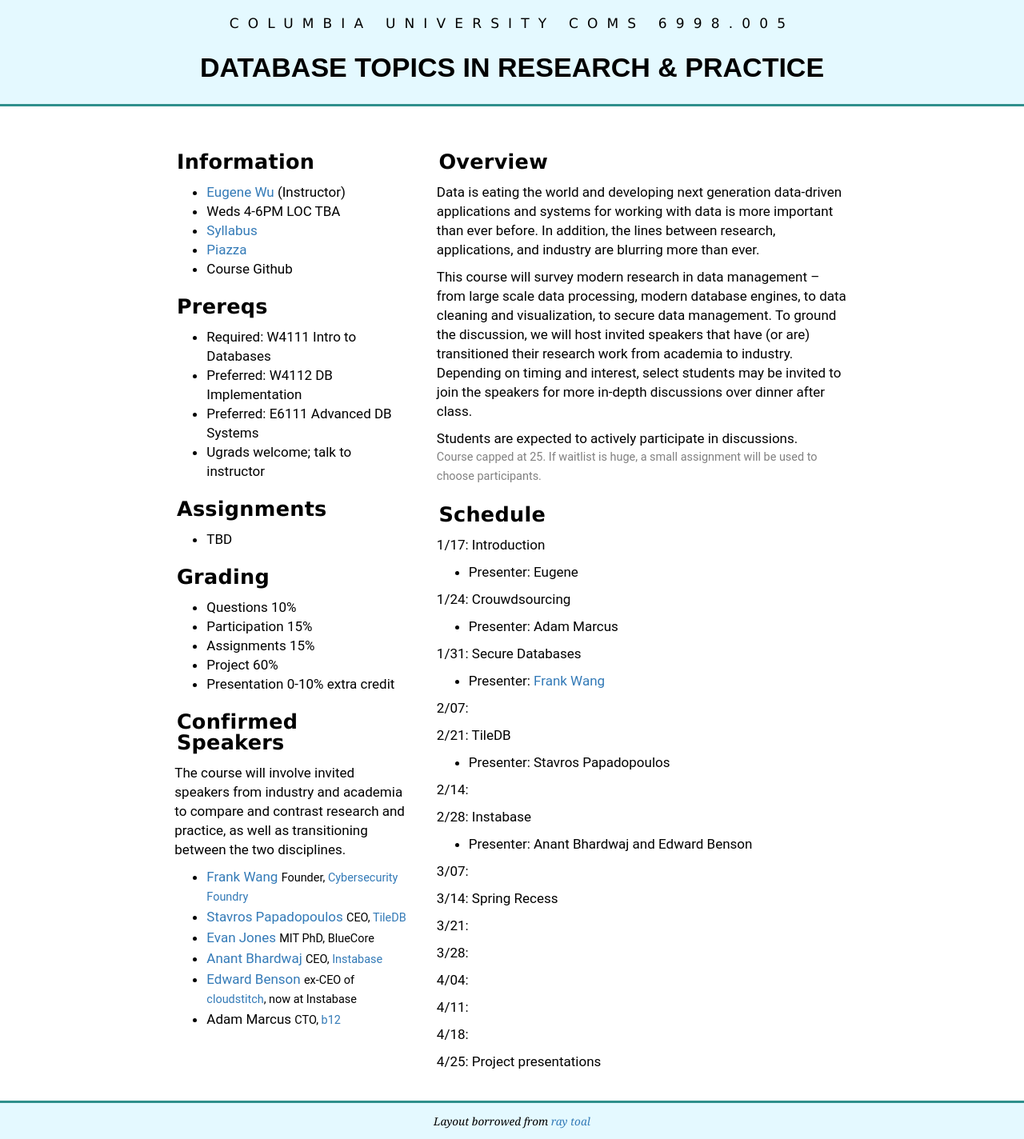
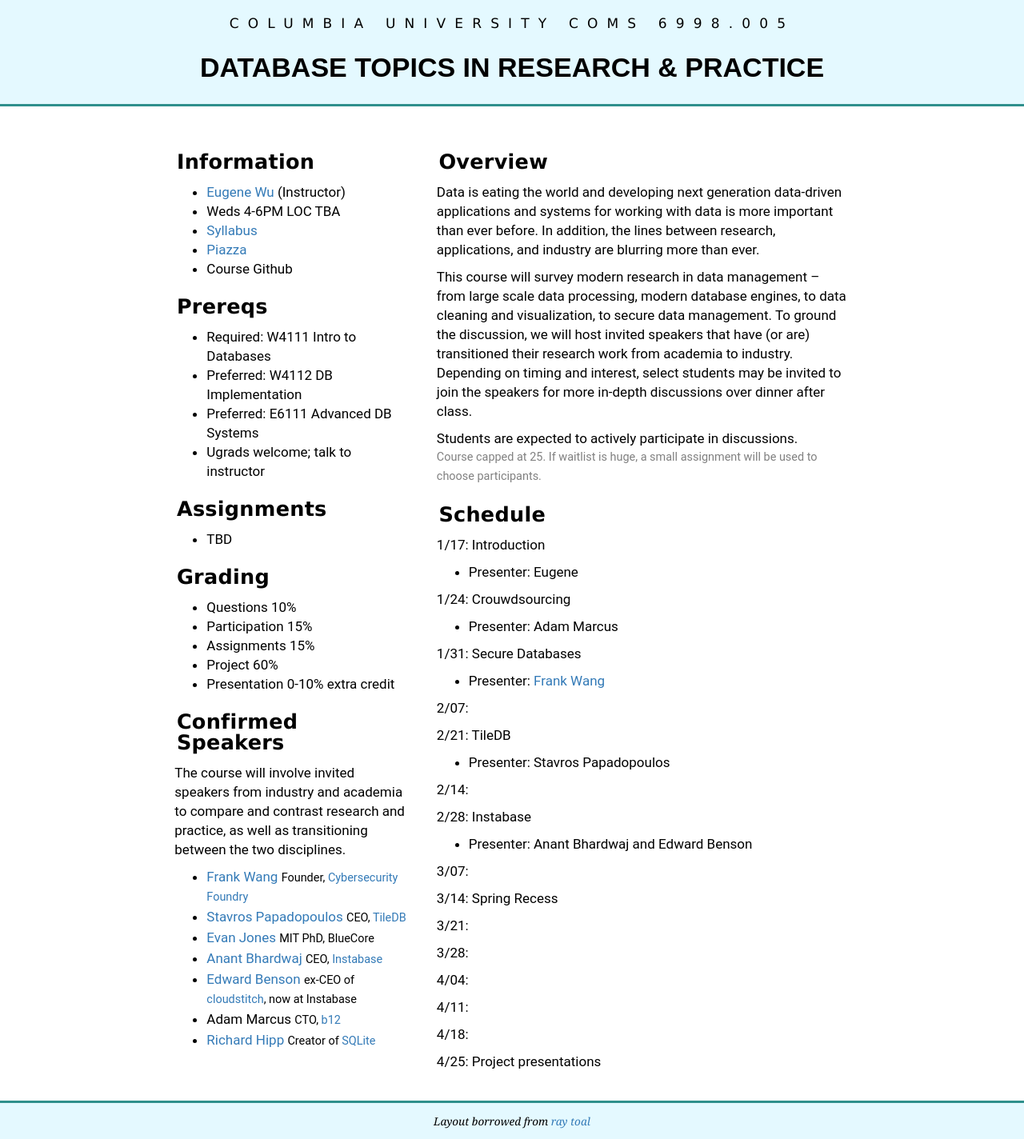
Before and after one commit to columbiadb/columbiadb.github.io, a Jekyll site: the page built from index.md, in a window 1280 px wide. Shown: the whole page at 80% size. Built offline with Jekyll 4.4.1, drawn with Linux system fonts in a browser that asks for light colours.

Commit message:
updated website

```diff
--- a/_includes/index_left.md
+++ b/_includes/index_left.md
@@ -40,3 +40,4 @@
 * [Anant Bhardwaj](http://people.csail.mit.edu/anantb/) <small>CEO, [Instabase](http://www.instabase.com)</small>
 * [Edward Benson](http://edwardbenson.com/) <small>ex-CEO of [cloudstitch](http://cloudstitch.com), now at Instabase</small>
 * Adam Marcus <small>CTO, [b12](http://www.b12.io)</small>
+* [Richard Hipp](https://en.m.wikipedia.org/wiki/D._Richard_Hipp) <small>Creator of [SQLite](https://www.sqlite.org/)</small>
```
